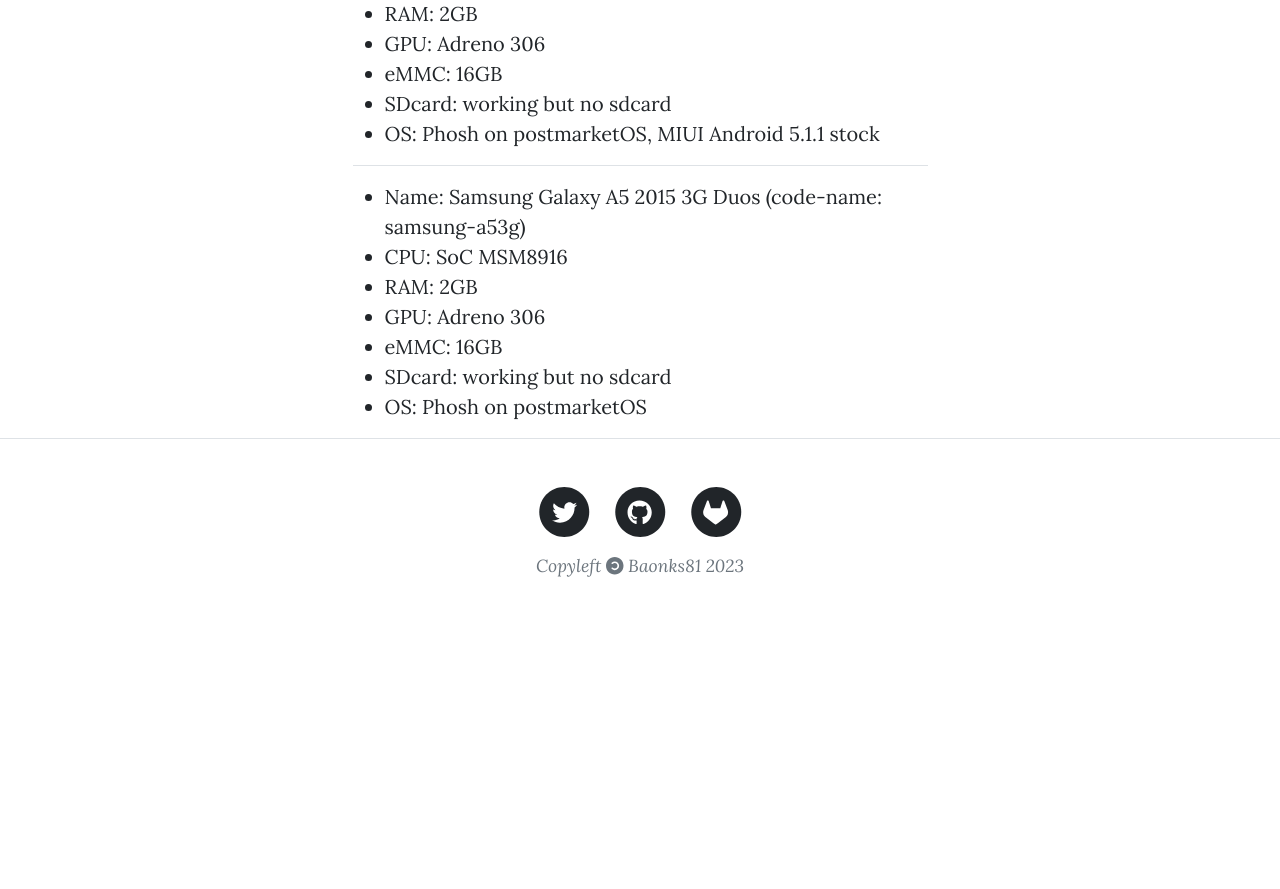
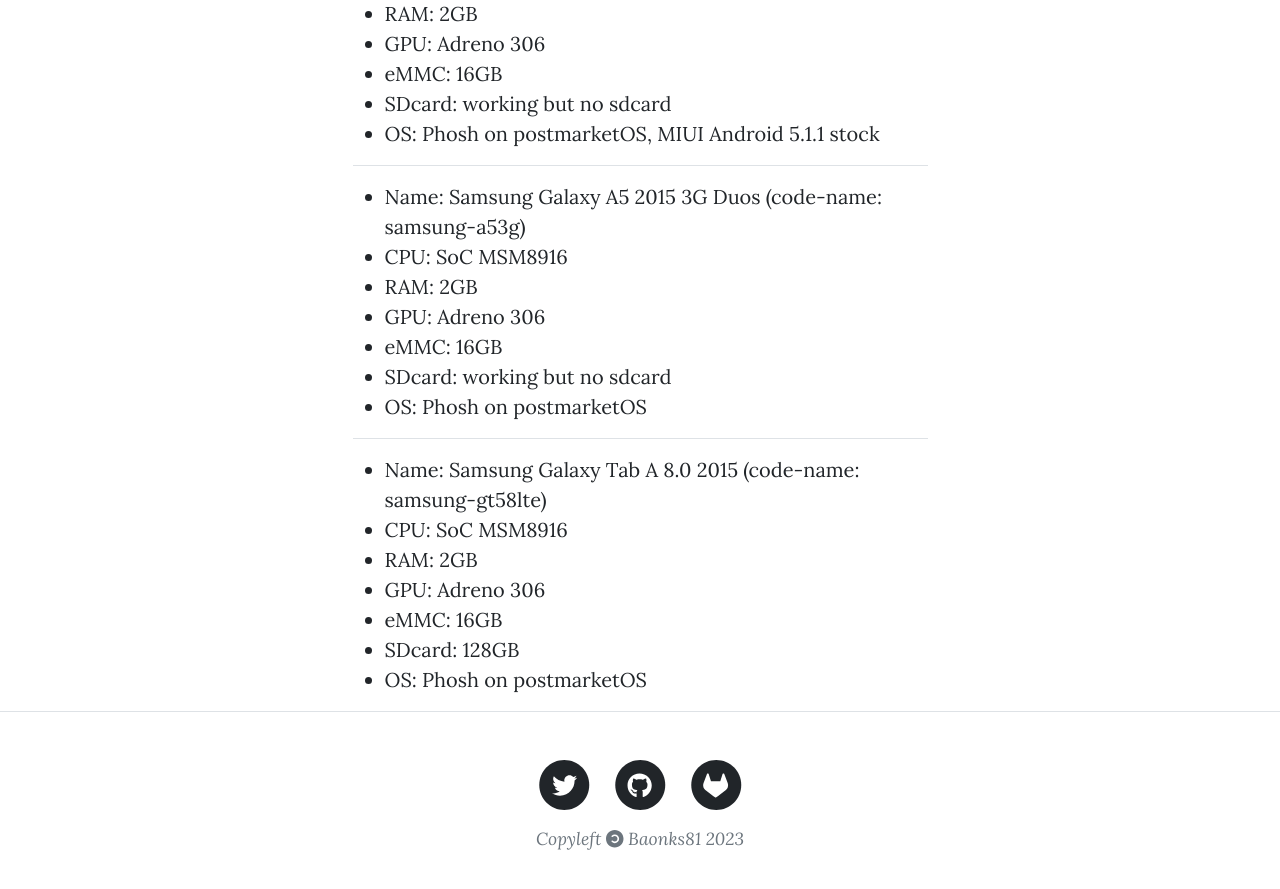
Before and after one commit to Baonks81/baonks81.github.io, a Jekyll site: the page built from hardware.md, in a window 1280 px wide and 900 px high, scrolled down 1547 px. Shown: the top 889 px of the window. Built offline with Jekyll 4.4.1, drawn with Linux system fonts in a browser that asks for light colours; nearby versions of some CDN libraries; before the commit the page ends 2174 px from its top, so only the background shows below that.

Commit message:
Update hardware.md

```diff
--- a/hardware.md
+++ b/hardware.md
@@ -54,3 +54,14 @@
 - eMMC: 16GB
 - SDcard: working but no sdcard
 - OS: Phosh on postmarketOS
+
+
+------------------------------
+
+- Name: Samsung Galaxy Tab A 8.0 2015 (code-name: samsung-gt58lte)
+- CPU: SoC MSM8916
+- RAM: 2GB
+- GPU: Adreno 306
+- eMMC: 16GB
+- SDcard: 128GB
+- OS: Phosh on postmarketOS
```
